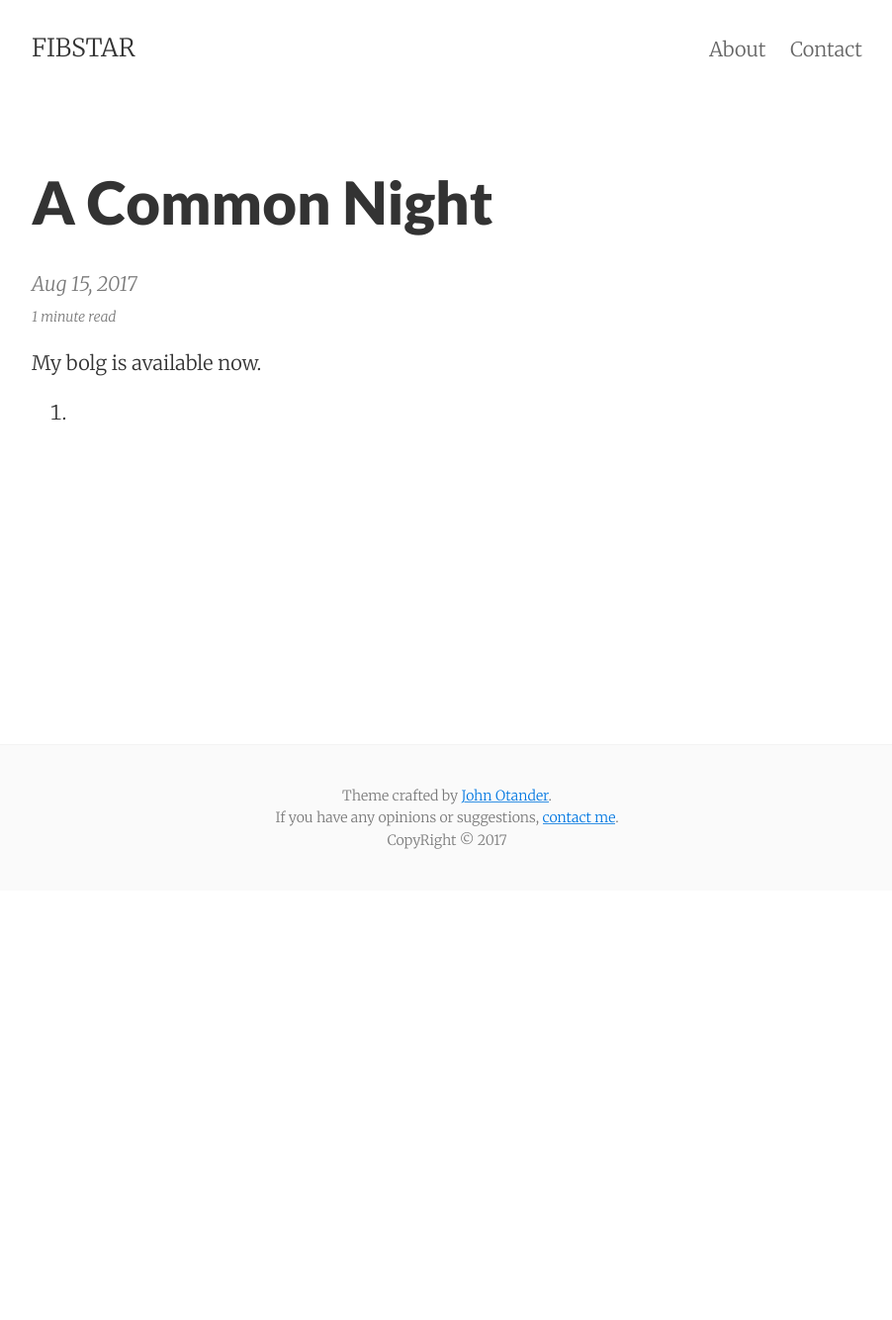
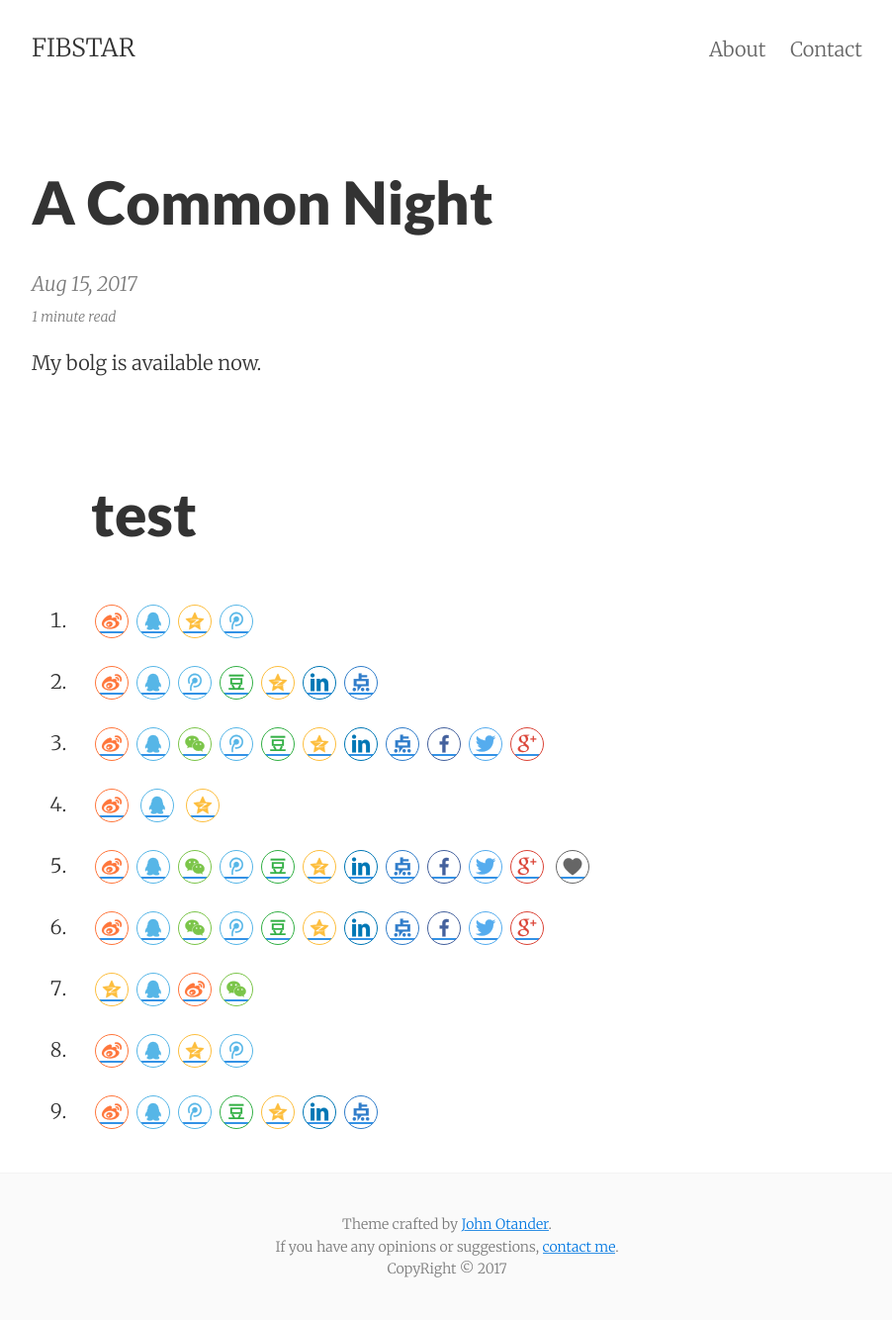
Before and after one commit to FIBSTAR/FIBSTAR.github.io, a Jekyll site: the page built from _posts/2017-08-15-01.md, in a window 1280 px wide. Shown: the whole page at 99% size, without its empty margins (188-1090 px from the left). Built offline with Jekyll 4.4.1, drawn with Linux system fonts in a browser that asks for light colours; nearby versions of some CDN libraries; before the commit the page ends 900 px from its top, so only the background shows below that.

Commit message:
Update share_buttons.html

```diff
--- a/_includes/share_buttons.html
+++ b/_includes/share_buttons.html
@@ -41,16 +41,69 @@
     {% if site.share_hackernews %}
       <a class="fa fa-hacker-news" onclick="parent.postMessage('submit','*')" href="https://news.ycombinator.com/submitlink?u={{ site.url | cgi_escape }}{{ page.url | cgi_escape }}&amp;t={{ page.title | cgi_escape }}" rel="nofollow" target="_blank" title="{{ site.text.share_buttons.hackernews }}"></a>
     {% endif %}-->
+ <head>
+  <meta charset="UTF-8">
+  <title>test</title>
+  <meta name="site" content="content site">
+  <meta name="Site" content="content Site">
+  <meta name="title" content="content title">
+  <meta name="Title" content="content Title">
+  <link rel="stylesheet" href="{{ site.baseurl }}/dist/css/share.min.css">
 
- <div class="social-share"></div>
-   <ol>
+  <style>
+  .row{padding: 20px 0 0 20px}
+  .row-pad{padding: 20px 0 0 60px}
+  </style>
+</head>
+<body>
+  <div class="row-pad">
+    <h1>test</h1>
+  </div>
+
+  <ol>
     <li class="row">
       <div class="social-share" data-sites="weibo,qq,qzone,tencent"></div>
     </li>
-    </ol>
-<!-- share.css -->
-<link rel="stylesheet" href="{{ site.baseurl }}/dist/css/share.min.css">
+    <li class="row">
+      <div class="share-component" data-disabled="wechat , facebook, twitter, google"></div>
+    </li>
+    <li class="row">
+      <div class="social-share"></div>
+    </li>
+    <li class="row">
+      <div class="social-share" data-initialized="true">
+        <a href="#" class="social-share-icon icon-weibo"></a>
+        <a href="#" class="social-share-icon icon-qq"></a>
+        <a href="#" class="social-share-icon icon-qzone"></a>
+      </div>
+    </li>
+    <li class="row">
+      <div class="social-share" data-mode="prepend">
+        <a href="javascript:" class="social-share-icon icon-heart"></a>
+      </div>
+    </li>
+    <li class="row">
+      <div id="share-1"></div>
+    </li>
+    <li class="row">
+      <div id="share-2"></div>
+    </li>
+    <li class="row">
+      <div id="share-3" data-sites="weibo,qq,qzone,tencent"></div>
+    </li>
+    <li class="row">
+      <div id="share-4" data-disabled="wechat , facebook, twitter, google"></div>
+    </li>
+  </ol>
 
-<!-- share.js -->
+<script src="http://apps.bdimg.com/libs/jquery/1.8.2/jquery.js"></script>
 <script src="{{ site.baseurl }}/dist/js/jquery.share.min.js"></script>
+<script>
+$('#share-1').share();
+$('#share-2').share({sites: ['qzone', 'qq', 'weibo','wechat']});
+$('#share-3').share();
+$('#share-4').share();
+</script>
+</body>
+
 </div>
```
